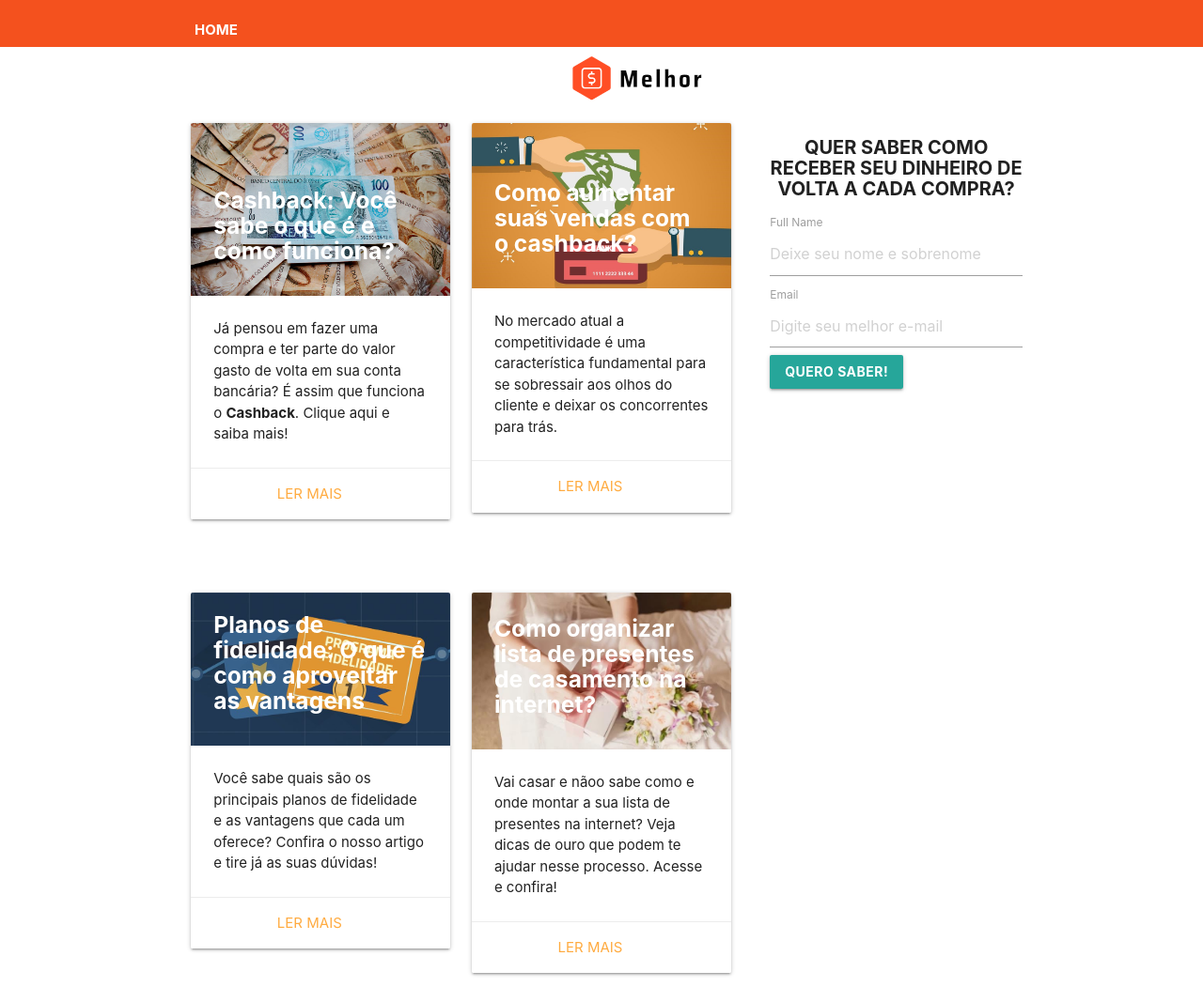
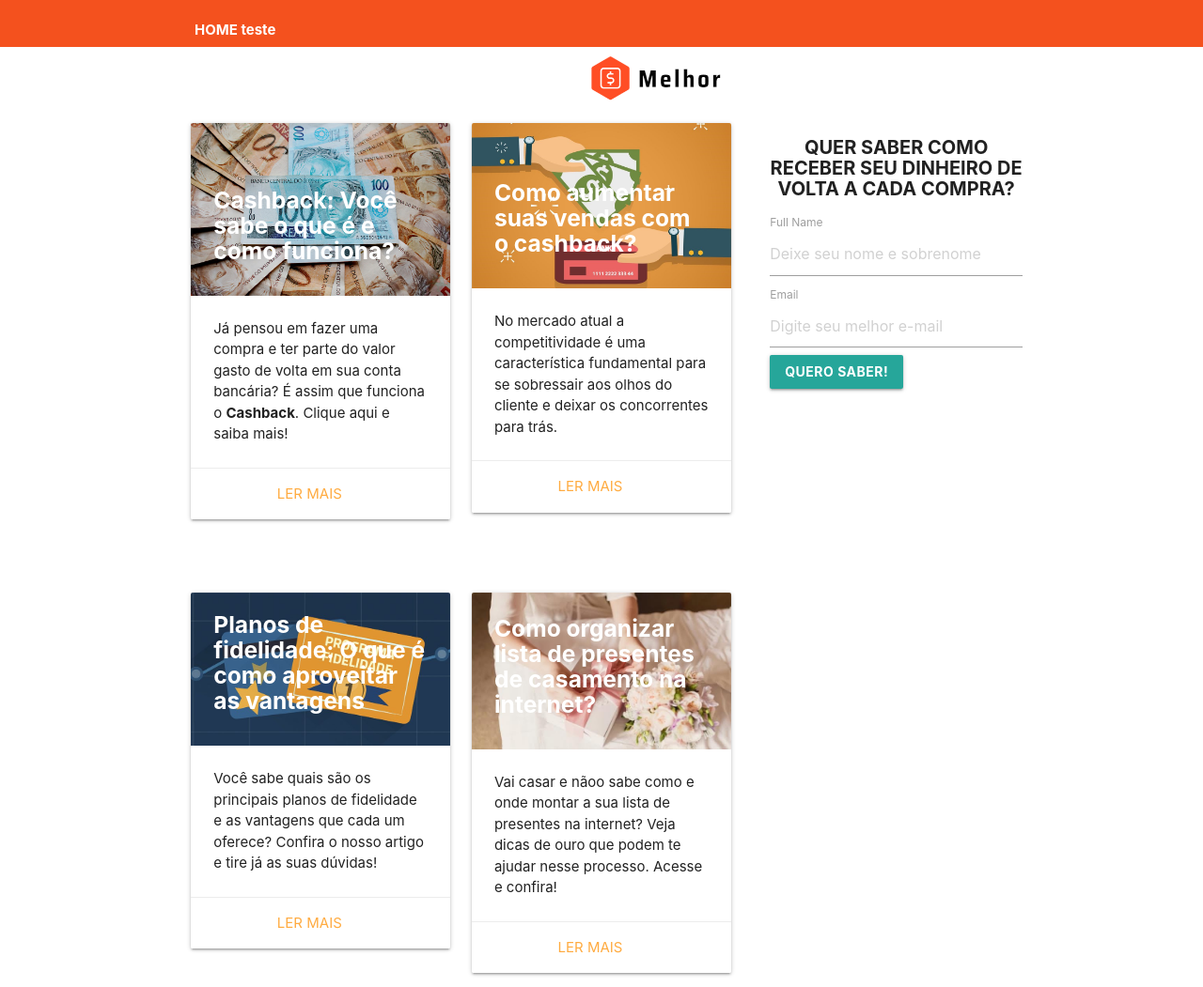
Before and after one commit to karenbarbosa/melhor, a plain HTML site: page index.html in a window 1280 px wide. Shown: the whole page at 94% size. Drawn offline with nearby package versions, Linux system fonts and the light colour scheme.

Commit message:
teste
teste

```diff
--- a/index.html
+++ b/index.html
@@ -34,7 +34,7 @@
 		<div class="nav-wrapper container">
 
 			<ul id="nav-mobile" class="left hide-on-med-and-down">
-               <li><a href="index.html">HOME</a></li>
+               <li><a href="index.html">HOME teste</a></li>
             </ul>
         </div>
   </nav>
```
